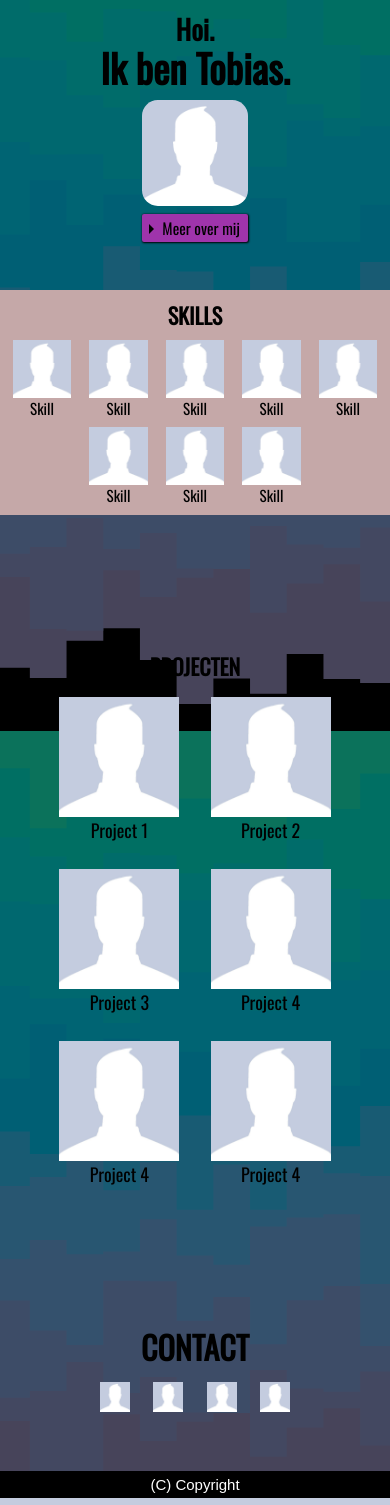
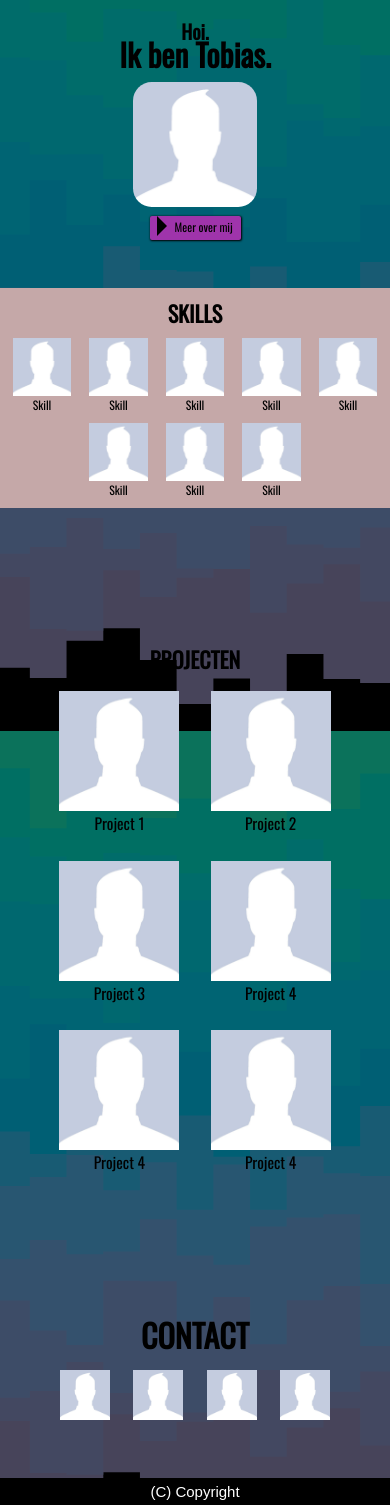
Before and after one commit to tobiasvdorp/react-portfoliowebsite, a PHP site: page / in a window 390 px wide. Shown: the part 113-1618 px from the top of the page. Run offline with PHP 8.4, Linux system fonts and the light colour scheme; some libraries are stand-ins or nearby versions.

Commit message:
Add files via upload

```diff
--- a/index.html
+++ b/index.html
@@ -75,6 +75,7 @@
         </div>
       </div>
     </section>
+
 
     <!---------------------------------------->
 <div></div>
--- a/styles.css
+++ b/styles.css
@@ -389,13 +389,30 @@ footer {
 }
 
 @media only screen and (max-width: 1200px) {
+  /*---NAVBAR----*/
+  .overmij {
+    display: flex;
+    flex-direction: column;
+    align-items: center;
+    margin-bottom: 40vw;
+  }
+
   .navbar-item,
   button.contact {
     font-size: 2vw;
     margin: 0.5vw;
   }
+  /*---OVER MIJ ---*/
+  .overmij {
+    margin-bottom: 0;
+  }
+  .overmijtitel {
+    padding-top: 1vh;
+  }
   .overmij h3 {
-    font-size: 4.8vw;
+    font-size: 7vw;
+    line-height: 1;
+    padding-bottom: 1vh;
   }
   .overmij h2 {
     font-size: 3.8vw;
@@ -404,21 +421,50 @@ footer {
   figure.fotovanmij {
     width: 16vw;
   }
+  #meerovermij {
+    font-size: 10vw;
+  }
+  .lbl-toggle {
+    font-size: 2vw;
+    padding: 0.5vw 2vw 0.5vw 1vw;
+  }
+  .lbl-toggle::before {
+    border-top: .5rem solid transparent;
+    border-bottom: .5rem solid transparent;
+    border-left: .5rem solid currentColor;
+  }
+  .content-inner {
+    font-size: 2vw;
+  }
+  /*----SKILLS----*/
+
+.skill-logos {
+  justify-content: center;
 }
+.skill-logos figure {
+    margin: 4px;
+  }
+  .skill-logos figure img {
+    margin: 1.5vw;
+    width: 5vw;
+  }
+  /*-----PROJECTEN----*/
+  #project-platen {
+    justify-content: center;
+  }
+  #project-platen figure img {
+    width: 25vw;
+  }
 
-@media only screen and (max-width: 992px) {
-  .navbar-item,
-  button.contact {
-    font-size: 2.7vw;
-    margin: 0.5vw;
+  #project-platen figure {
+    margin: 1vw;
   }
-  #foto-van-mij,
-  figure.fotovanmij {
-    width: 18vw;
+
+  #project-platen figure figcaption {
+    font-size: 4vw;
   }
-  #meerovermij {
-    font-size: 1.6vw;
-  }
+
+  /*---CONTACT----*/
 }
 
 /*------------TABLET----------------*/
@@ -432,12 +478,16 @@ footer {
     border: 1.2px;
   }
   /*----OVER MIJ----*/
+  .overmij2 {
+    visibility: hidden;
+  }
   .overmij h3 {
-    font-size: 10vw;
+    font-size: 8vw;
   }
   .overmij h2 {
-    font-size: 7vw;
+    font-size: 5vw;
     line-height: 0.7;
+    padding-top: 3vh;
   }
   .secovermij {
     margin-top: -2vw;
@@ -447,12 +497,19 @@ footer {
   }
   #foto-van-mij,
   figure.fotovanmij {
-    width: 27vw;
+    width: 32vw;
   }
-  #meerovermij {
+  .lbl-toggle {
     font-size: 3vw;
   }
-
+  .lbl-toggle::before {
+    border-top: 10px solid transparent;
+    border-bottom: 10px solid transparent;
+    border-left: 10px solid currentColor;
+  }
+  .content-inner {
+    font-size: 3vw;
+  }
   /*----SKILLS----*/
   .skill-logos {
     flex-wrap: wrap;
@@ -468,18 +525,29 @@ footer {
     width: 15vw;
   }
   .skill-logos figcaption {
-    font-size: 15px;
+    font-size: 3vw;
     line-height: 0.7;
   }
   .skillstitel,
   section.projecten h2 {
-    font-size: 24px;
+    font-size: 35px;
   }
   /*----PROJECTEN---*/
   #project-platen {
     flex-wrap: wrap;
     justify-content: center;
     align-items: center;
+  }
+  #project-platen figure img {
+    width: 35vw;
+  }
+
+  #project-platen figure {
+    margin: 2vw;
+  }
+
+  #project-platen figure figcaption {
+    font-size: 4vw;
   }
 }
 
@@ -534,7 +602,7 @@ footer {
   }
 
   .social-logos img {
-    width: 30px;
+    width: 50px;
   }
   #contacttitel {
     font-size: 32px;
```
